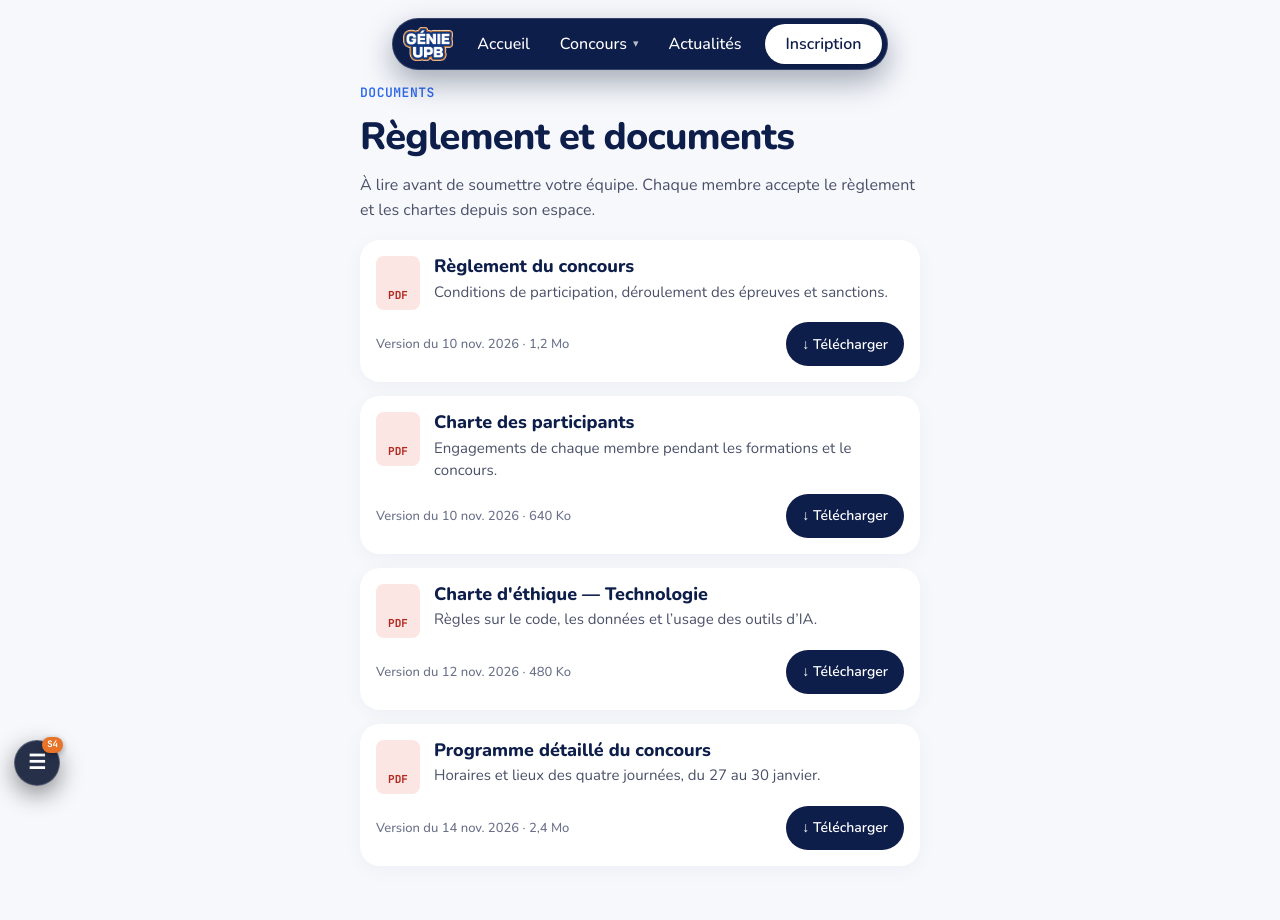
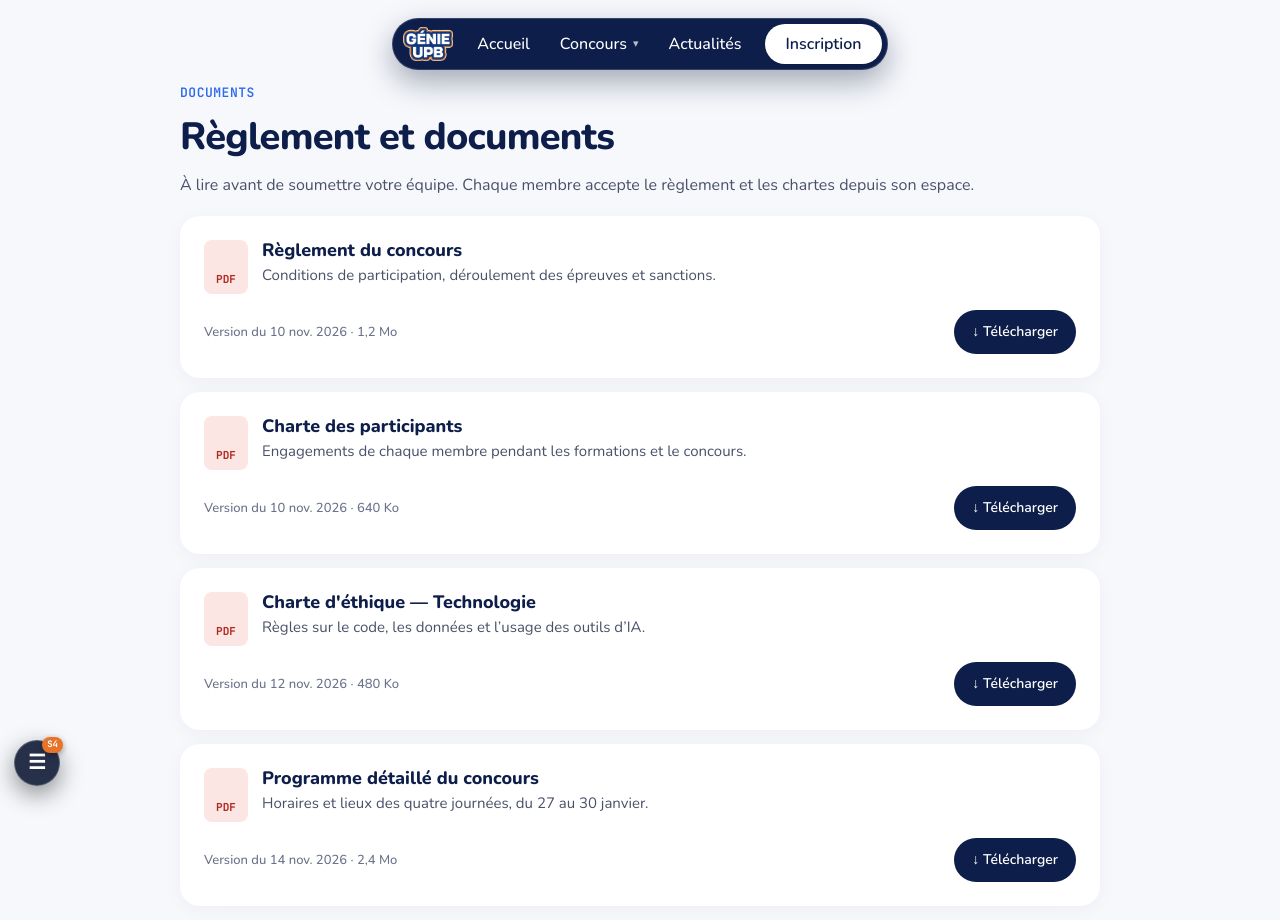
Before and after one commit to G4MA5/Genie_upbv2, a React (Vite) app: page /documents in a window 1280 px wide. Shown: the top 920 px of the page. Built offline with nearby package versions, Linux system fonts and the light colour scheme.

Commit message:
feat(documents): expand card width on desktop to 860px while keeping mobile 100% untouched

```diff
--- a/src/pages/publique/Documents.tsx
+++ b/src/pages/publique/Documents.tsx
@@ -46,15 +46,12 @@ export default function Documents() {
         paddingTop: '84px',
         paddingBottom: '40px',
       }}
-      className="md:pt-[120px]"
+      className="md:pt-[124px]"
     >
       <div
+        className="w-full max-w-[560px] md:max-w-[860px] lg:max-w-[920px] flex flex-col gap-4"
         style={{
           width: '100%',
-          maxWidth: '560px',
-          display: 'flex',
-          flexDirection: 'column',
-          gap: '16px',
         }}
       >
         {/* En-tête officiel S4 */}
@@ -90,22 +87,14 @@ export default function Documents() {
           depuis son espace.
         </p>
 
-        {/* Liste des cartes Documents exactes du prototype */}
+        {/* Liste des cartes Documents exactes du prototype - largeur augmentée sur desktop */}
         <div style={{ display: 'flex', flexDirection: 'column', gap: '14px', marginTop: '2px' }}>
           {documentsData.map((d) => {
             const isDownloading = downloadingId === d.id;
             return (
               <div
                 key={d.id}
-                style={{
-                  background: '#fff',
-                  borderRadius: '20px',
-                  padding: '16px',
-                  display: 'flex',
-                  flexDirection: 'column',
-                  gap: '12px',
-                  boxShadow: '0 4px 20px rgba(14,30,74,.04)',
-                }}
+                className="bg-white rounded-[20px] p-4 md:p-6 flex flex-col gap-3 md:gap-4 shadow-[0_4px_20px_rgba(14,30,74,.04)] hover:shadow-md transition-shadow"
               >
                 {/* Ligne haute : Icône PDF & Textes */}
                 <div style={{ display: 'flex', gap: '14px' }}>
@@ -140,6 +129,7 @@ export default function Documents() {
                         font: "800 18px/1.2 'Nunito', sans-serif",
                         color: '#0E1E4A',
                       }}
+                      className="md:text-[19px]"
                     >
                       {d.t}
                     </span>
@@ -177,7 +167,7 @@ export default function Documents() {
                     disabled={isDownloading}
                     style={{
                       minHeight: '44px',
-                      padding: '0 16px',
+                      padding: '0 18px',
                       borderRadius: '999px',
                       background: '#0E1E4A',
                       color: '#fff',
@@ -187,9 +177,10 @@ export default function Documents() {
                       cursor: isDownloading ? 'default' : 'pointer',
                       border: 'none',
                       outline: 'none',
-                      transition: 'opacity .15s',
+                      transition: 'opacity .15s, background .15s',
                       opacity: isDownloading ? 0.7 : 1,
                     }}
+                    className="hover:bg-[#1D3B8A]"
                   >
                     <span>{isDownloading ? '✓ Lancé' : '↓ Télécharger'}</span>
                   </button>
```
